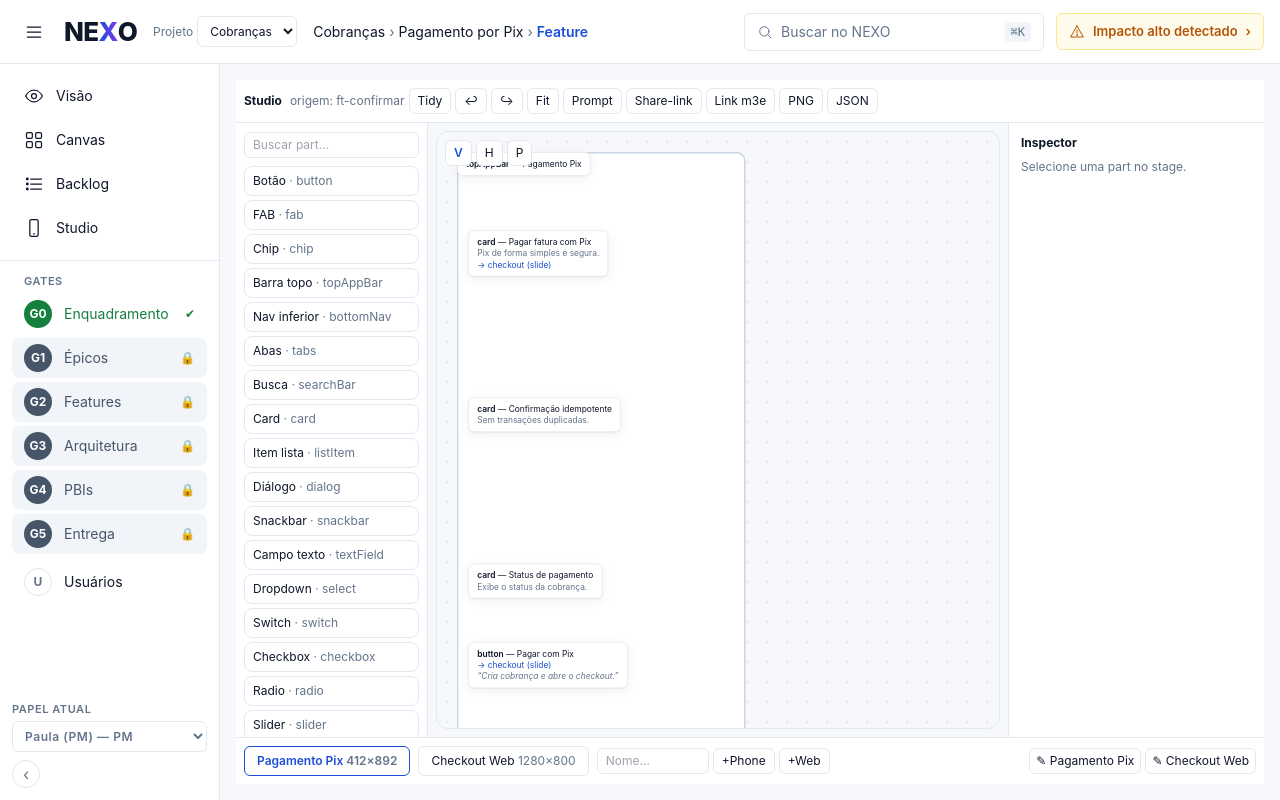
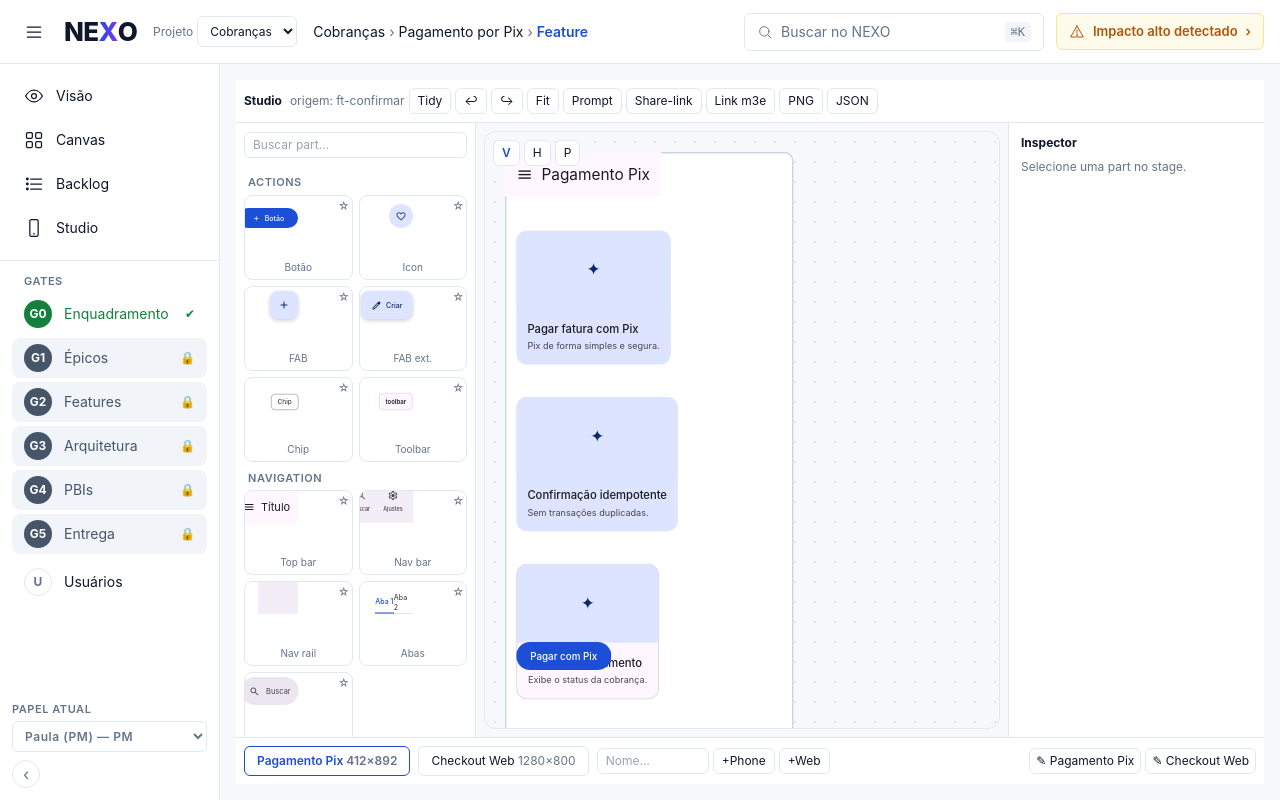
Before and after one commit to walpinheiro/nexus, a Vue app: page /studio-full in a window 1280 px wide. Built offline with nearby package versions, Linux system fonts and the light colour scheme.

Commit message:
StudioClone Fase 5: integracao (Stage M3Node + ripple + transicoes, paleta tiles 78px mini-preview + favoritos, Inspector por kind); tsc+build verdes

```diff
--- a/src/components/studio/PartsPalette.vue
+++ b/src/components/studio/PartsPalette.vue
@@ -1,77 +1,204 @@
 <script setup lang="ts">
-import { ref, computed } from 'vue'
+import { ref, computed, onMounted } from 'vue'
 import { useStudio } from '@/stores/useStudio'
-import { STUDIO_KINDS } from '@/types/studio'
+import { CATEGORIES } from './m3/tokens'
+import { paletteOf } from './m3/theme'
+import M3Node from './m3/M3Node.vue'
+import type { StudioItem } from '@/types/studio'
 
 const studio = useStudio()
 const busca = ref('')
+const favoritos = ref<string[]>(carregarFav())
 
+function carregarFav(): string[] {
+  try {
+    return JSON.parse(localStorage.getItem('nexo.v1.studioFav') ?? '[]') as string[]
+  } catch {
+    return []
+  }
+}
+
+function alternarFav(kind: string) {
+  favoritos.value = favoritos.value.includes(kind)
+    ? favoritos.value.filter((k) => k !== kind)
+    : [...favoritos.value, kind]
+  localStorage.setItem('nexo.v1.studioFav', JSON.stringify(favoritos.value))
+}
+
+const scheme = computed(() => paletteOf(studio.doc.paletteKey, false))
+
+interface Tile {
+  kind: string
+  rotulo: string
+  categoria: string
+  item: StudioItem
+}
+
+const tiles = computed<Tile[]>(() => {
+  const out: Tile[] = []
   const rotulos: Record<string, string> = {
     button: 'Botão',
+    iconButton: 'Icon',
     fab: 'FAB',
+    extendedFab: 'FAB ext.',
     chip: 'Chip',
-  topAppBar: 'Barra topo',
-  bottomNav: 'Nav inferior',
+    toolbar: 'Toolbar',
+    topAppBar: 'Top bar',
+    bottomNav: 'Nav bar',
+    navRail: 'Nav rail',
     tabs: 'Abas',
     searchBar: 'Busca',
     card: 'Card',
-  listItem: 'Item lista',
-  dialog: 'Diálogo',
-  snackbar: 'Snackbar',
-  textField: 'Campo texto',
-  select: 'Dropdown',
+    listItem: 'Item',
+    dialog: 'Dialog',
+    snackbar: 'Snack',
+    box: 'Box',
+    textField: 'Campo',
+    select: 'Select',
     switch: 'Switch',
-  checkbox: 'Checkbox',
+    checkbox: 'Check',
     radio: 'Radio',
     slider: 'Slider',
     text: 'Texto',
     image: 'Imagem',
-  box: 'Caixa',
     divider: 'Divisor',
-  loadingIndicator: 'Loading',
-  navRail: 'Nav rail',
-  toolbar: 'Toolbar',
-  extendedFab: 'FAB estendido'
+    loadingIndicator: 'Loading'
   }
+  const catDe: Record<string, string> = {
+    button: 'actions',
+    iconButton: 'actions',
+    fab: 'actions',
+    extendedFab: 'actions',
+    chip: 'actions',
+    toolbar: 'actions',
+    topAppBar: 'navigation',
+    bottomNav: 'navigation',
+    navRail: 'navigation',
+    tabs: 'navigation',
+    searchBar: 'navigation',
+    card: 'containment',
+    listItem: 'containment',
+    dialog: 'containment',
+    snackbar: 'containment',
+    box: 'containment',
+    textField: 'inputs',
+    select: 'inputs',
+    switch: 'inputs',
+    checkbox: 'inputs',
+    radio: 'inputs',
+    slider: 'inputs',
+    text: 'content',
+    image: 'content',
+    divider: 'content',
+    loadingIndicator: 'progress'
+  }
+  const defaults: Record<string, Partial<StudioItem>> = {
+    button: { label: 'Botão', variant: 'filled', icon: 'add' },
+    iconButton: { icon: 'favorite', variant: 'tonal' },
+    fab: { icon: 'add', variant: 'filled' },
+    extendedFab: { label: 'Criar', icon: 'edit' },
+    chip: { label: 'Chip', variant: 'outlined' },
+    toolbar: {},
+    topAppBar: { label: 'Título', icon: 'menu' },
+    bottomNav: { tabs: [{ icon: 'home', label: 'Início' }, { icon: 'search', label: 'Buscar' }, { icon: 'settings', label: 'Ajustes' }], selected: 0 },
+    navRail: { tabs: [{ icon: 'home', label: 'Início' }, { icon: 'search', label: 'Buscar' }], selected: 0 },
+    tabs: { tabs: [{ label: 'Aba 1' }, { label: 'Aba 2' }], selected: 0 },
+    searchBar: { label: 'Buscar', icon: 'search' },
+    card: { label: 'Título', supporting: 'Apoio', variant: 'tonal' },
+    listItem: { label: 'Item', supporting: 'Apoio', icon: 'restaurant' },
+    dialog: { label: 'Título', supporting: 'Corpo', icon: 'info' },
+    snackbar: { label: 'Mensagem', supporting: 'Ação' },
+    box: { label: '' },
+    textField: { label: 'Rótulo', supporting: 'Ajuda', variant: 'outlined' },
+    select: { label: 'Opção', variant: 'outlined' },
+    switch: { label: 'Alternar', checked: true },
+    checkbox: { label: 'Marcar', checked: false },
+    radio: { label: 'Opção', checked: true },
+    slider: { value: 40 },
+    text: { label: 'Texto' },
+    image: {},
+    divider: {},
+    loadingIndicator: { variant: 'circular', value: 40 }
+  }
+  const t = busca.value.trim().toLowerCase()
+  for (const kind of Object.keys(rotulos)) {
+    if (t && !kind.includes(t) && !(rotulos[kind] ?? '').toLowerCase().includes(t)) continue
+    out.push({
+      kind,
+      rotulo: rotulos[kind],
+      categoria: catDe[kind],
+      item: { id: `tile-${kind}`, kind, x: 0, y: 0, ...(defaults[kind] ?? {}) } as StudioItem
+    })
+  }
+  out.sort((a, b) => {
+    const fa = favoritos.value.includes(a.kind) ? 0 : 1
+    const fb = favoritos.value.includes(b.kind) ? 0 : 1
+    return fa - fb
+  })
+  return out
+})
 
-const kinds = computed(() =>
-  (STUDIO_KINDS as readonly string[]).filter((k) =>
-    !busca.value || k.includes(busca.value.toLowerCase()) || (rotulos[k] ?? '').toLowerCase().includes(busca.value.toLowerCase())
-  )
-)
+const porCategoria = computed(() => {
+  const mapa = new Map<string, Tile[]>()
+  for (const c of CATEGORIES) mapa.set(c.id, [])
+  for (const t of tiles.value) mapa.get(t.categoria)?.push(t)
+  return [...mapa.entries()].filter(([, v]) => v.length > 0)
+})
 
 function criarNoCentro(kind: string) {
-  const f = studio.frameAtual()
-  if (!f) return
-  studio.criarItem(kind, f.x + f.w / 2 - 90, f.y + f.h / 2 - 28)
+  const fr = studio.frameAtual()
+  if (!fr) return
+  studio.criarItem(kind, fr.x + fr.w / 2 - 90, fr.y + fr.h / 2 - 28)
 }
 
 function onDragStart(ev: DragEvent, kind: string) {
   ev.dataTransfer?.setData('text/studio-kind', kind)
 }
+
+onMounted(() => {
+  document.title = document.title
+})
 </script>
 
 <template>
-  <div class="flex w-48 shrink-0 flex-col border-r border-nexo-border bg-white">
+  <div class="flex w-60 shrink-0 flex-col border-r border-nexo-border bg-white">
     <div class="p-2">
       <input v-model="busca" placeholder="Buscar part…" aria-label="Buscar part" class="w-full rounded-btn border border-nexo-border px-2 py-1 text-xs" />
     </div>
     <div class="min-h-0 flex-1 overflow-auto p-2 pt-0">
+      <section v-for="[cat, lista] in porCategoria" :key="cat" :aria-label="cat">
+        <h3 class="px-1 pb-1 pt-2 text-[11px] font-semibold uppercase tracking-wider text-nexo-muted">{{ cat }}</h3>
+        <div class="grid gap-1.5" style="grid-template-columns: repeat(auto-fill, minmax(78px, 1fr))">
           <div
-        v-for="k in kinds"
-        :key="k"
+            v-for="t in lista"
+            :key="t.kind"
             draggable="true"
             tabindex="0"
             role="button"
-        :aria-label="`Adicionar ${rotulos[k] ?? k}`"
-        :title="`${rotulos[k] ?? k} — arraste para o stage ou duplo-clique`"
-        class="mb-1 cursor-grab rounded-badge border border-nexo-border px-2 py-1.5 text-xs hover:border-nexo-primary hover:text-nexo-primary"
-        @dragstart="onDragStart($event, k)"
-        @dblclick="criarNoCentro(k)"
-        @keydown.enter="criarNoCentro(k)"
+            :aria-label="`Adicionar ${t.rotulo}`"
+            :title="`${t.rotulo} — arraste para o stage ou duplo-clique`"
+            class="relative cursor-grab overflow-hidden rounded-badge border border-nexo-border bg-white hover:border-nexo-primary"
+            @dragstart="onDragStart($event, t.kind)"
+            @dblclick="criarNoCentro(t.kind)"
+            @keydown.enter="criarNoCentro(t.kind)"
           >
-        {{ rotulos[k] ?? k }} <span class="text-nexo-muted">· {{ k }}</span>
+            <div class="flex h-[64px] items-center justify-center overflow-hidden p-1" aria-hidden="true">
+              <M3Node :item="t.item" :scheme="scheme" :mini="true" />
             </div>
+            <p class="truncate px-1 pb-1 text-center text-[10px] text-nexo-muted">{{ t.rotulo }}</p>
+            <button
+              type="button"
+              :aria-label="favoritos.includes(t.kind) ? `Desfavoritar ${t.rotulo}` : `Favoritar ${t.rotulo}`"
+              :title="favoritos.includes(t.kind) ? 'Desfavoritar' : 'Favoritar'"
+              class="absolute right-0.5 top-0.5 text-[11px]"
+              :class="favoritos.includes(t.kind) ? 'text-nexo-primary' : 'text-nexo-muted'"
+              @click.stop="alternarFav(t.kind)"
+            >
+              {{ favoritos.includes(t.kind) ? '★' : '☆' }}
+            </button>
+          </div>
+        </div>
+      </section>
     </div>
   </div>
 </template>
--- a/src/components/studio/StudioInspector.vue
+++ b/src/components/studio/StudioInspector.vue
@@ -1,9 +1,13 @@
 <script setup lang="ts">
 import { computed } from 'vue'
 import { useStudio } from '@/stores/useStudio'
+import { specOf, variantsOf } from './m3/tokens'
+import type { StudioTab } from '@/types/studio'
 
 const studio = useStudio()
 const item = computed(() => studio.itemPorId(studio.selecionados[0] ?? ''))
+const spec = computed(() => (item.value ? specOf(item.value.kind) : undefined))
+const abasTexto = computed(() => ((item.value?.tabs as StudioTab[] | undefined) ?? []).map((t) => t.label).join('\n'))
 
 function set(campo: string, valor: unknown) {
   const it = item.value
@@ -11,6 +15,17 @@ function set(campo: string, valor: unknown) {
   studio.pushHistory()
   ;(it as unknown as Record<string, unknown>)[campo] = valor
   studio.persist()
+}
+
+function setAbas(valor: string) {
+  set(
+    'tabs',
+    valor
+      .split('\n')
+      .map((s) => s.trim())
+      .filter(Boolean)
+      .map((label) => ({ label }))
+  )
 }
 </script>
 
@@ -20,29 +35,30 @@ function set(campo: string, valor: unknown) {
     <p v-if="!item" class="text-nexo-muted">Selecione uma part no stage.</p>
     <template v-else>
       <p class="text-nexo-muted">{{ item.kind }} · {{ item.id }}</p>
-      <label class="block">Label<input :value="item.label ?? ''" class="mt-1 w-full rounded-btn border border-nexo-border px-2 py-1" @change="set('label', ($event.target as HTMLInputElement).value)" /></label>
-      <label class="block">Icone (Material Symbol)<input :value="item.icon ?? ''" class="mt-1 w-full rounded-btn border border-nexo-border px-2 py-1" @change="set('icon', ($event.target as HTMLInputElement).value || null)" /></label>
-      <label class="block">Variant
-        <select :value="item.variant ?? 'filled'" class="mt-1 w-full rounded-btn border border-nexo-border px-2 py-1" @change="set('variant', ($event.target as HTMLSelectElement).value)">
-          <option value="filled">filled</option><option value="tonal">tonal</option><option value="elevated">elevated</option><option value="outlined">outlined</option><option value="text">text</option>
+      <label v-if="spec?.hasLabel ?? true" class="block">Label<input :value="item.label ?? ''" class="mt-1 w-full rounded-btn border border-nexo-border px-2 py-1" @change="set('label', ($event.target as HTMLInputElement).value)" /></label>
+      <label v-if="spec?.hasIcon ?? true" class="block">Icone (Material Symbol)<input :value="item.icon ?? ''" class="mt-1 w-full rounded-btn border border-nexo-border px-2 py-1" @change="set('icon', ($event.target as HTMLInputElement).value || null)" /></label>
+      <label v-if="(spec?.hasVariant ?? true) && variantsOf(item.kind).length > 1" class="block">Variant
+        <select :value="item.variant ?? variantsOf(item.kind)[0]" class="mt-1 w-full rounded-btn border border-nexo-border px-2 py-1" @change="set('variant', ($event.target as HTMLSelectElement).value)">
+          <option v-for="v in variantsOf(item.kind)" :key="v" :value="v">{{ v }}</option>
         </select>
       </label>
-      <label class="block">Supporting<input :value="item.supporting ?? ''" class="mt-1 w-full rounded-btn border border-nexo-border px-2 py-1" @change="set('supporting', ($event.target as HTMLInputElement).value)" /></label>
+      <label v-if="spec?.hasSupporting ?? false" class="block">Supporting<input :value="item.supporting ?? ''" class="mt-1 w-full rounded-btn border border-nexo-border px-2 py-1" @change="set('supporting', ($event.target as HTMLInputElement).value)" /></label>
       <label class="block">Note<textarea :value="item.note ?? ''" rows="2" class="mt-1 w-full rounded-btn border border-nexo-border px-2 py-1" @change="set('note', ($event.target as HTMLTextAreaElement).value)" /></label>
-      <label class="block">Ação → tela
+      <label v-if="spec?.hasTabs" class="block">Abas (uma por linha)<textarea :value="abasTexto" rows="3" class="mt-1 w-full rounded-btn border border-nexo-border px-2 py-1" @change="setAbas(($event.target as HTMLTextAreaElement).value)" /></label>
+      <label v-if="spec?.hasAction ?? true" class="block">Ação → tela
         <select :value="item.action?.to ?? ''" class="mt-1 w-full rounded-btn border border-nexo-border px-2 py-1" @change="set('action', { to: ($event.target as HTMLSelectElement).value, transition: item.action?.transition ?? 'slide' })">
           <option value="">(sem ação)</option>
           <option value="back">back</option>
           <option v-for="fr in studio.doc.frames" :key="fr.id" :value="fr.id">{{ fr.name }}</option>
         </select>
       </label>
-      <label class="block">Transição
+      <label v-if="spec?.hasAction ?? true" class="block">Transição
         <select :value="item.action?.transition ?? 'slide'" class="mt-1 w-full rounded-btn border border-nexo-border px-2 py-1" @change="set('action', { to: item.action?.to ?? '', transition: ($event.target as HTMLSelectElement).value })">
-          <option value="slide">slide</option><option value="fade">fade</option><option value="expand">expand</option><option value="none">none</option>
+          <option value="slide">slide</option><option value="slideLeft">slideLeft</option><option value="slideUp">slideUp</option><option value="slideDown">slideDown</option><option value="fade">fade</option><option value="expand">expand</option><option value="none">none</option>
         </select>
       </label>
-      <label class="flex items-center gap-2">Checked<input type="checkbox" :checked="!!item.checked" @change="set('checked', ($event.target as HTMLInputElement).checked)" /></label>
-      <label class="block">Value (0–100)<input type="number" :value="item.value ?? 50" min="0" max="100" class="mt-1 w-full rounded-btn border border-nexo-border px-2 py-1" @change="set('value', Number(($event.target as HTMLInputElement).value))" /></label>
+      <label v-if="spec?.hasChecked" class="flex items-center gap-2">Checked<input type="checkbox" :checked="!!item.checked" @change="set('checked', ($event.target as HTMLInputElement).checked)" /></label>
+      <label v-if="spec?.hasValue" class="block">Value (0–100)<input type="number" :value="item.value ?? 50" min="0" max="100" class="mt-1 w-full rounded-btn border border-nexo-border px-2 py-1" @change="set('value', Number(($event.target as HTMLInputElement).value))" /></label>
       <div class="flex gap-1">
         <button type="button" class="flex-1 rounded-btn border border-nexo-border px-2 py-1" @click="studio.duplicarItens([item.id])">Duplicar</button>
         <button type="button" class="flex-1 rounded-btn border border-nexo-blocked-border px-2 py-1 text-nexo-blocked" @click="studio.removerItens([item.id])">Remover</button>
--- a/src/components/studio/StudioStage.vue
+++ b/src/components/studio/StudioStage.vue
@@ -1,6 +1,8 @@
 <script setup lang="ts">
 import { computed, ref } from 'vue'
 import { useStudio } from '@/stores/useStudio'
+import { paletteOf } from './m3/theme'
+import M3Node from './m3/M3Node.vue'
 
 const studio = useStudio()
 const caixa = ref<{ x1: number; y1: number; x2: number; y2: number } | null>(null)
@@ -19,6 +21,11 @@ const itens = computed(() => {
 })
 
 const transform = computed(() => `translate(${studio.pan[0]}px, ${studio.pan[1]}px) scale(${studio.zoom})`)
+const scheme = computed(() => paletteOf(studio.doc.paletteKey, false))
+const transicaoAtual = computed(() => {
+  const it = studio.itemPorId(studio.selecionados[0] ?? '')
+  return it?.action?.transition ?? 'slide'
+})
 
 function snap(v: number, semSnap: boolean): number {
   return semSnap ? Math.round(v) : Math.round(v / 4) * 4
@@ -248,19 +255,22 @@ defineExpose({ alternarPreview })
         role="button"
         tabindex="0"
         :aria-label="`${it.kind} ${it.label ?? ''}`"
-        class="absolute cursor-move rounded-badge border bg-white px-3 py-2 text-xs shadow-card"
-        :class="studio.selecionados.includes(it.id) ? 'border-nexo-primary outline outline-2 outline-nexo-primary' : 'border-nexo-border'"
-        :style="{ left: it.x + 'px', top: it.y + 'px', minWidth: Math.min(180, (it.size ?? 180)) + 'px' }"
+        class="absolute cursor-move"
+        :style="{ left: it.x + 'px', top: it.y + 'px' }"
         @pointerdown="onMoverParte(it.id, $event)"
         @click="selecionar(it.id, $event)"
         @dblclick="$event.stopPropagation()"
         @keydown.enter="selecionar(it.id, $event as unknown as MouseEvent)"
       >
-        <span class="font-semibold">{{ it.kind }}</span>
-        <span v-if="it.label"> — {{ it.label }}</span>
-        <span v-if="it.supporting" class="block text-nexo-muted">{{ it.supporting }}</span>
-        <span v-if="it.action" class="block text-nexo-primary">→ {{ it.action.to }} ({{ it.action.transition }})</span>
-        <span v-if="it.note" class="block italic text-nexo-muted">“{{ it.note }}”</span>
+        <div
+          :class="[
+            'm3-ripple',
+            modo === 'preview' && transicaoAtual !== 'none' ? `m3-trans-${transicaoAtual}` : '',
+            studio.selecionados.includes(it.id) ? 'm3-select-ring' : ''
+          ]"
+        >
+          <M3Node :item="it" :scheme="scheme" :selecionado="studio.selecionados.includes(it.id)" />
+        </div>
       </div>
       <g v-if="false" />
       <div
```
Lines whose indentation alone changed are shown as unchanged.
